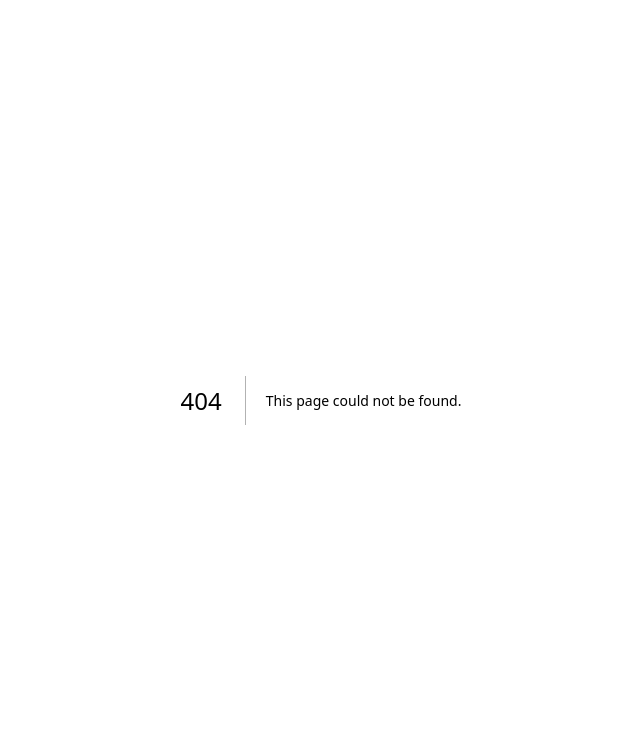
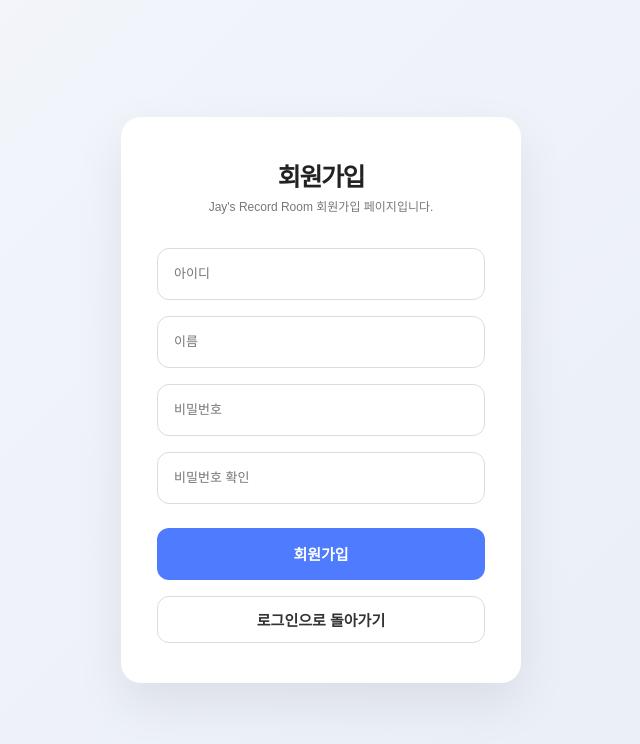
Before and after one commit to tuy112/jay-record-room, a Next.js app: page /signup in a window 1280 px wide. Before the commit this address had no page. Shown: the top 744 px of the page, without its empty margins (319-959 px from the left). Built offline with nearby package versions, Linux system fonts and the light colour scheme.

Commit message:
feat : 회원가입 페이지 신규 추가

```diff
--- /dev/null
+++ b/src/app/signup/page.tsx
@@ -0,0 +1,63 @@
+import Link from "next/link";
+import styles from "../login/page.module.css";
+
+export default function SignupPage() {
+      return (
+            <main className={styles.loginPage}>
+                  <section className={styles.loginCard}>
+                        <div className={styles.loginHeader}>
+                              <h1 className={styles.loginTitle}>
+                                    회원가입
+                              </h1>
+                              <p className={styles.loginDescription}>
+                                    Jay's Record Room 회원가입 페이지입니다.
+                              </p>
+                        </div>
+
+                        <form className={styles.loginForm}>
+                              <input
+                                    name="id"
+                                    type="text"
+                                    placeholder="아이디"
+                                    className={styles.loginInput}
+                                    required
+                              />
+                              <input
+                                    name="name"
+                                    type="text"
+                                    placeholder="이름"
+                                    className={styles.loginInput}
+                                    required
+                              />
+                              <input
+                                    name="pw"
+                                    type="password"
+                                    placeholder="비밀번호"
+                                    className={styles.loginInput}
+                                    required
+                              />
+                              <input
+                                    name="pwConfirm"
+                                    type="password"
+                                    placeholder="비밀번호 확인"
+                                    className={styles.loginInput}
+                                    required
+                              />
+
+                              <button
+                                    type="button"
+                                    className={styles.loginButton}
+                              >
+                                    회원가입
+                              </button>
+                              <Link
+                                    href="/login"
+                                    className={styles.registerButton}
+                              >
+                                    로그인으로 돌아가기
+                              </Link>
+                        </form>
+                  </section>
+            </main>
+      );
+}
```
Also changed, not shown: src/app/signup/page.module.css (added).
